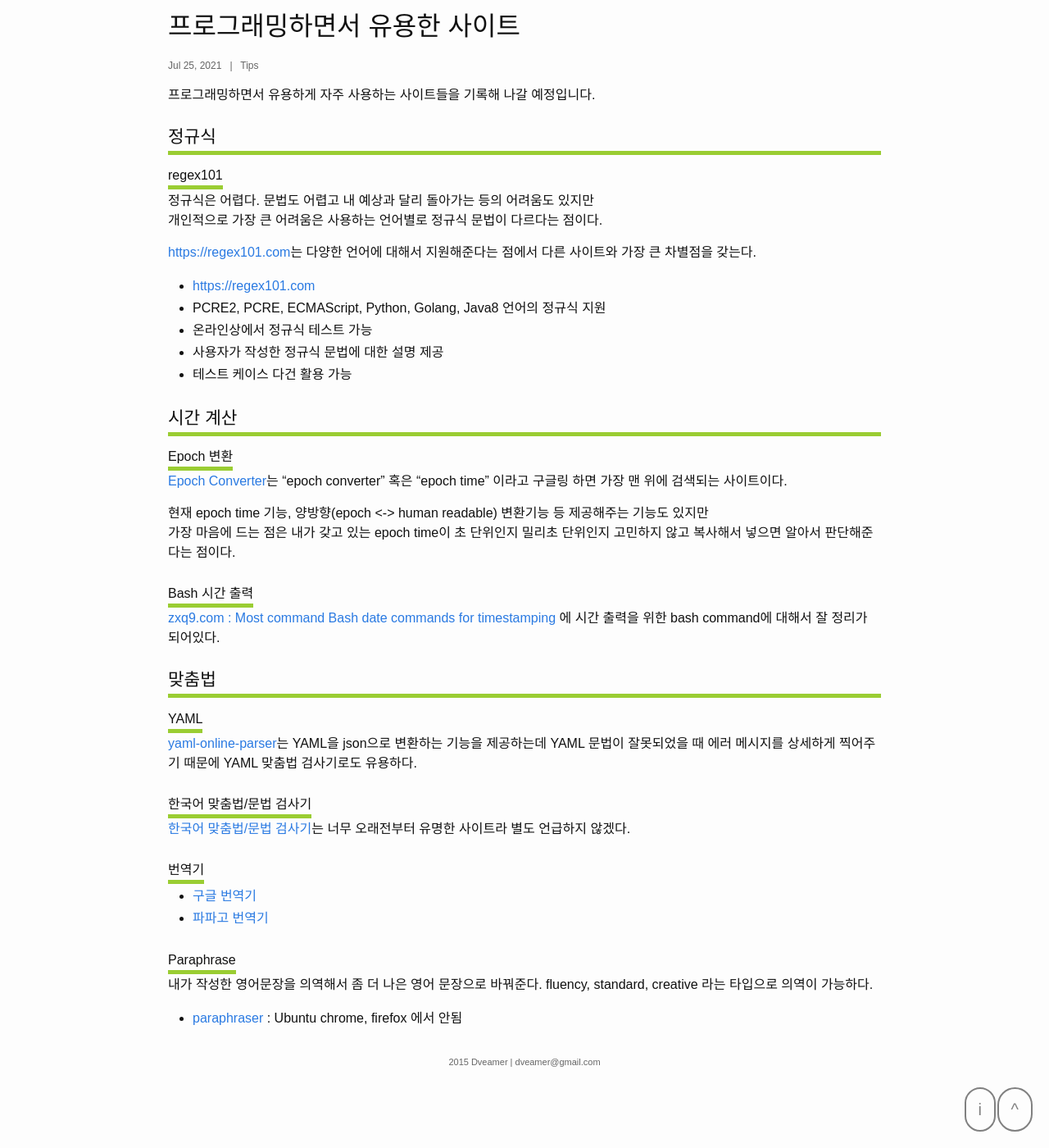
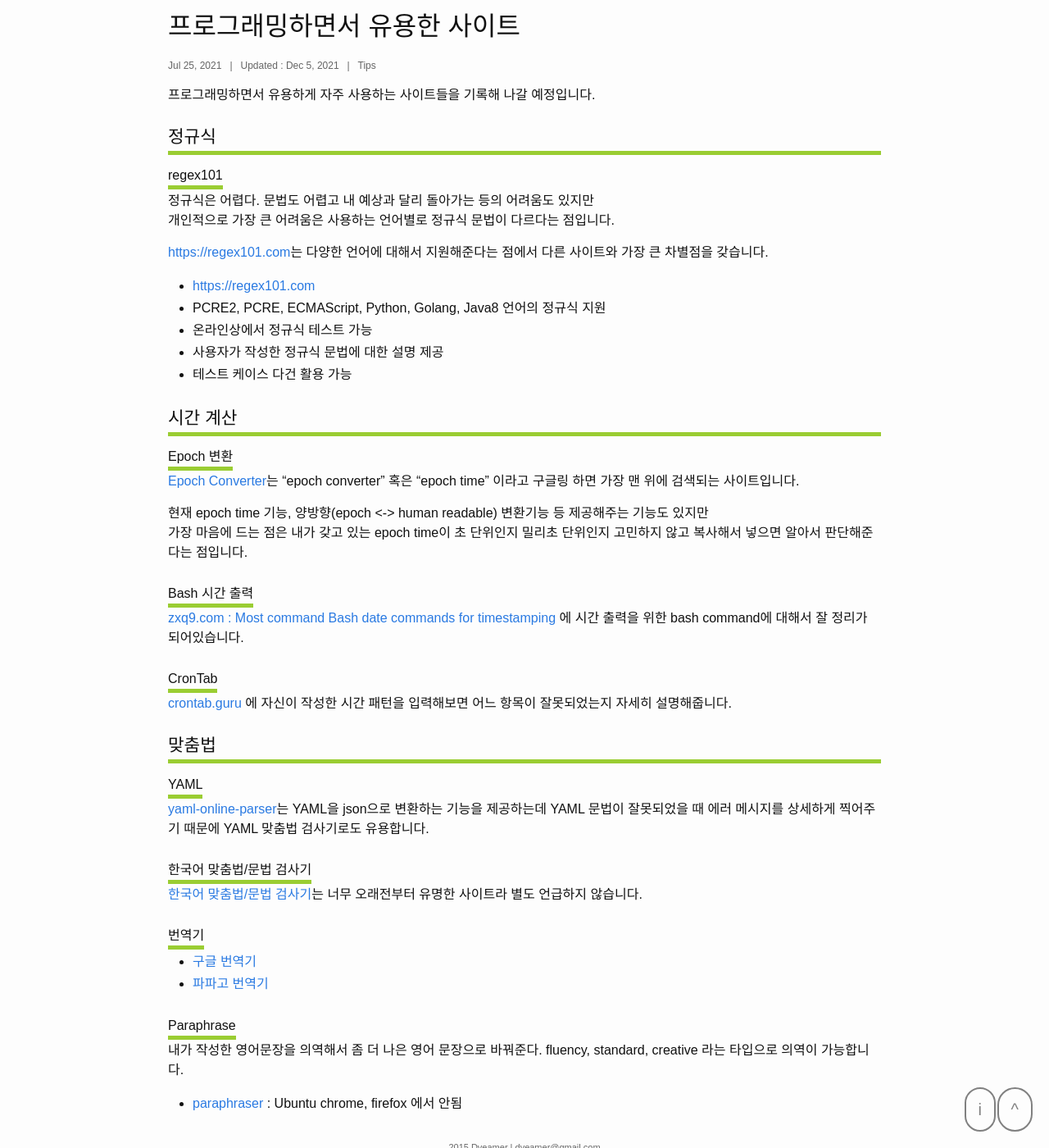
Before and after one commit to dveamer/dveamer.github.io, a Jekyll site: the page built from _posts/Tips/2021-07-25-UsefulSites.md, in a window 1280 px wide and 1400 px high, scrolled down 430 px. Shown: the whole window at 82% size. Built offline with Jekyll 4.4.1, drawn with Linux system fonts in a browser that asks for light colours.

Commit message:
homepage

```diff
--- a/_posts/Tips/2021-07-25-UsefulSites.md
+++ b/_posts/Tips/2021-07-25-UsefulSites.md
@@ -2,6 +2,7 @@
 layout: post
 title:  "프로그래밍하면서 유용한 사이트"
 date:   2021-07-25 00:00:00
+lastmod: 2021-12-05 00:00:00
 categories: Tips
 tags: Tips
 ---
@@ -15,9 +16,9 @@
 ### regex101
 
 정규식은 어렵다. 문법도 어렵고 내 예상과 달리 돌아가는 등의 어려움도 있지만
-개인적으로 가장 큰 어려움은 사용하는 언어별로 정규식 문법이 다르다는 점이다.
+개인적으로 가장 큰 어려움은 사용하는 언어별로 정규식 문법이 다르다는 점입니다.
 
-[https://regex101.com](https://regex101.com/)는 다양한 언어에 대해서 지원해준다는 점에서 다른 사이트와 가장 큰 차별점을 갖는다.
+[https://regex101.com](https://regex101.com/)는 다양한 언어에 대해서 지원해준다는 점에서 다른 사이트와 가장 큰 차별점을 갖습니다.
 
   * [https://regex101.com](https://regex101.com/)
   * PCRE2, PCRE, ECMAScript, Python, Golang, Java8 언어의 정규식 지원
@@ -30,25 +31,28 @@
 
 ### Epoch 변환
 
-[Epoch Converter](https://www.epochconverter.com/)는 "epoch converter" 혹은 "epoch time" 이라고 구글링 하면 가장 맨 위에 검색되는 사이트이다.
+[Epoch Converter](https://www.epochconverter.com/)는 "epoch converter" 혹은 "epoch time" 이라고 구글링 하면 가장 맨 위에 검색되는 사이트입니다.
 
 현재 epoch time 기능, 양방향(epoch <-> human readable) 변환기능 등 제공해주는 기능도 있지만
-가장 마음에 드는 점은 내가 갖고 있는 epoch time이 초 단위인지 밀리초 단위인지 고민하지 않고 복사해서 넣으면 알아서 판단해준다는 점이다.
+가장 마음에 드는 점은 내가 갖고 있는 epoch time이 초 단위인지 밀리초 단위인지 고민하지 않고 복사해서 넣으면 알아서 판단해준다는 점입니다.
 
 ### Bash 시간 출력
 
-[zxq9.com : Most command Bash date commands for timestamping](https://zxq9.com/archives/795) 에 시간 출력을 위한 bash command에 대해서 잘 정리가 되어있다.
+[zxq9.com : Most command Bash date commands for timestamping](https://zxq9.com/archives/795) 에 시간 출력을 위한 bash command에 대해서 잘 정리가 되어있습니다.
 
+### CronTab
+
+[crontab.guru](https://crontab.guru/) 에 자신이 작성한 시간 패턴을 입력해보면 어느 항목이 잘못되었는지 자세히 설명해줍니다.
 
 ## 맞춤법
 
 ### YAML
 
-[yaml-online-parser](https://yaml-online-parser.appspot.com/)는 YAML을 json으로 변환하는 기능을 제공하는데 YAML 문법이 잘못되었을 때 에러 메시지를 상세하게 찍어주기 때문에 YAML 맞춤법 검사기로도 유용하다.
+[yaml-online-parser](https://yaml-online-parser.appspot.com/)는 YAML을 json으로 변환하는 기능을 제공하는데 YAML 문법이 잘못되었을 때 에러 메시지를 상세하게 찍어주기 때문에 YAML 맞춤법 검사기로도 유용합니다.
 
 ### 한국어 맞춤법/문법 검사기
 
-[한국어 맞춤법/문법 검사기](https://speller.cs.pusan.ac.kr/)는 너무 오래전부터 유명한 사이트라 별도 언급하지 않겠다.
+[한국어 맞춤법/문법 검사기](https://speller.cs.pusan.ac.kr/)는 너무 오래전부터 유명한 사이트라 별도 언급하지 않습니다.
 
 ### 번역기
 
@@ -57,6 +61,6 @@
 
 ### Paraphrase
 
-내가 작성한 영어문장을 의역해서 좀 더 나은 영어 문장으로 바꿔준다. fluency, standard, creative 라는 타입으로 의역이 가능하다.
+내가 작성한 영어문장을 의역해서 좀 더 나은 영어 문장으로 바꿔준다. fluency, standard, creative 라는 타입으로 의역이 가능합니다.
 
   * [paraphraser](https://www.paraphraser.io/) : Ubuntu chrome, firefox 에서 안됨
```
